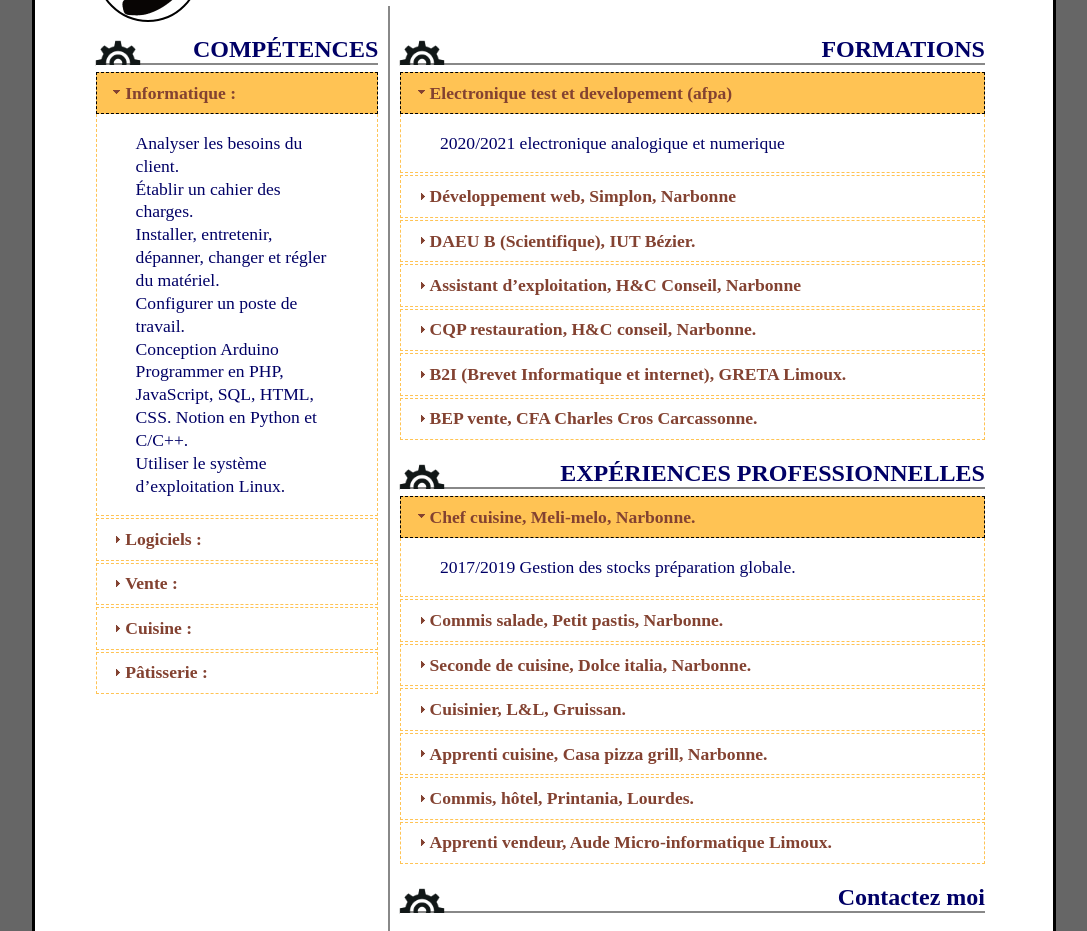
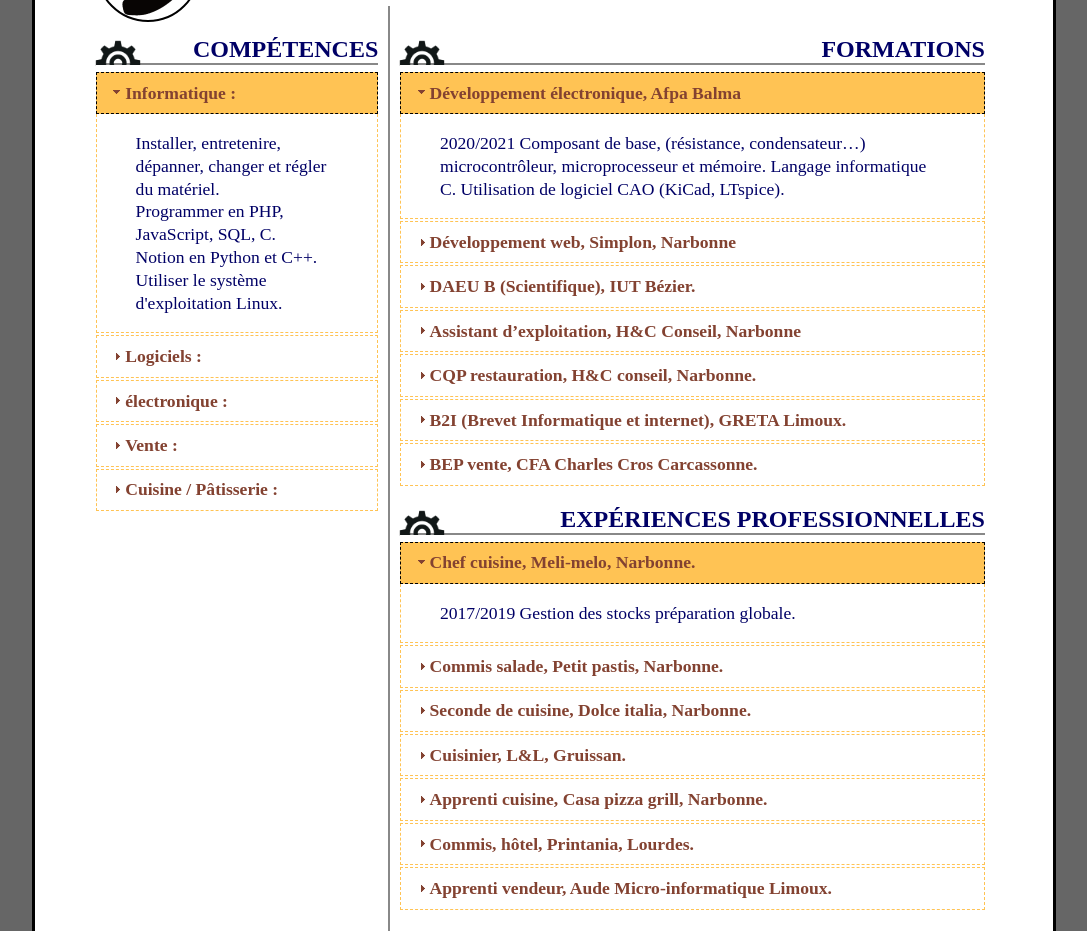
Before and after one commit to nicolas-devynck/nicolas-devynck, a PHP site: page / in a window 1280 px wide. Shown: the part 124-1055 px from the top of the page, without its empty margins (96-1183 px from the left). Run offline with PHP 8.4, Linux system fonts and the light colour scheme.

Commit message:
mise a jour cv

```diff
--- a/index.php
+++ b/index.php
@@ -53,22 +53,27 @@
 					<div class="accordion" id="competences">
 						<h3>Informatique :</h3>
 						<div>
-							Analyser les besoins du client.<br/>
-							Établir un cahier des charges.<br/>
-							Installer, entretenir, dépanner, changer et régler du matériel.<br/>
-							Configurer un poste de travail.<br/>
-							Conception Arduino<br/>
-							Programmer en PHP, JavaScript, SQL, HTML, CSS. Notion en Python et C/C++.<br/>
-							Utiliser le système d’exploitation Linux.
+							Installer, entretenire, dépanner, changer et régler du matériel.<br/>
+							Programmer en PHP, JavaScript, SQL, C.<br/>
+							Notion en Python et C++.<br/>
+							Utiliser le système d'exploitation Linux.
 						</div>
 						<h3>Logiciels :</h3>
 						<div>
-							Microsoft office/Libre Office – maîtrise.<br/>
-							Visuel Studio – utilise.<br/>
+							Microsoft office/Libre Office.<br/>
+							Visuel Studio / Eclipse.<br/>
+							NodeJs / Apache.<br/>
+							Git / Github.<br/>
 							Gimp – notions.<br/>
-							Apache – utilise.<br/>
-							Git – utilise.<br/>
+							LTSpice / KiCad – notions. <br />
 							Virtualbox – notions.
+						</div>
+						<h3>électronique :</h3>
+						<div>
+							Développer des microcontroleurs.<br/>
+							Concevoire un circuit imprimé.<br/>
+							Simuler des fonctions avec un outil de CAO.<br/>
+							Brasage – notions.
 						</div>
 						<h3>Vente :</h3>
 						<div>
@@ -78,21 +83,17 @@
 							Renseigner un client.<br/>
 							Conclure une vente.
 						</div>
-						<h3>Cuisine :</h3>
+						<h3>Cuisine / Pâtisserie :</h3>
 						<div>
 							Préparer/cuire : viandes, poissons et légumes.<br/>
 							Dresser des plats pour le service.<br/>
+							Effectuer le montage et la décoration.<br/>
+							Contrôle et application des règles d’hygiène.<br/>
+							Former du personnel à des procédures techniques. <br />
 							Conditionner un produit.<br/>
 							Entretenir outils et équipements.<br/>
-							Contrôle et application des règles d’hygiène.<br/>
-							Former du personnel à des procédures techniques .
-						</div>
-						<h3>Pâtisserie :</h3>
-						<div>
 							Préparation et cuisson de diverses pâtes.<br/>
-							Notion en confiserie.<br/>
-							Effectuer le montage et la décoration.<br/>
-							Confectionner des chocolats.
+							Notion en confiserie / chocolats.
 						</div>
 					</div>
 				</div>
@@ -101,16 +102,19 @@
 					<h2>FORMATIONS</h2><div id="engr6"></div>
 					<div class="cache_engrenage"></div>
 					<div class="accordion" id="formation">
-						<h3>Electronique test et developement (afpa)</h3>
+						<h3>Développement électronique, Afpa Balma</h3>
 						<div>
 							2020/2021
-							electronique analogique et numerique
+							Composant de base, (résistance, condensateur…)
+							microcontrôleur, microprocesseur et mémoire.
+							Langage informatique C.
+							Utilisation de logiciel CAO (KiCad, LTspice).
 						</div>
 						<h3>Développement web, Simplon, Narbonne</h3>
 						<div>
 							2015/2016
-							Code informatique. PHP JavaScript SQL CSS HTML.
-							Utilisation de plateformes collaborative (Git, Trello, Slack).
+							Langage informatique. PHP JavaScript SQL CSS HTML.
+							Utilisation de plateformes collaborative (Git).
 						</div>
 						<h3>DAEU B (Scientifique), IUT Bézier.</h3>
 						<div>
```
